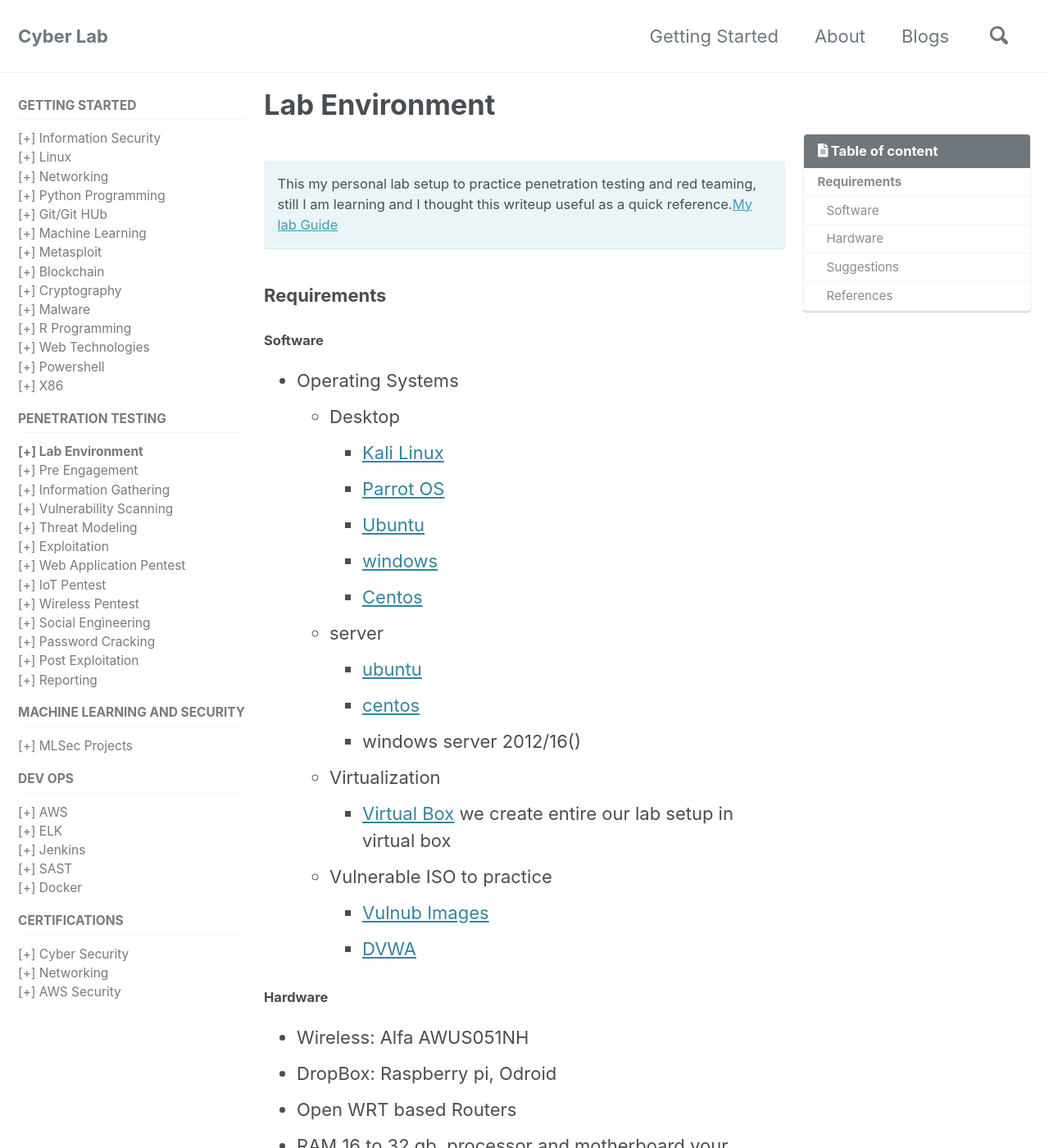
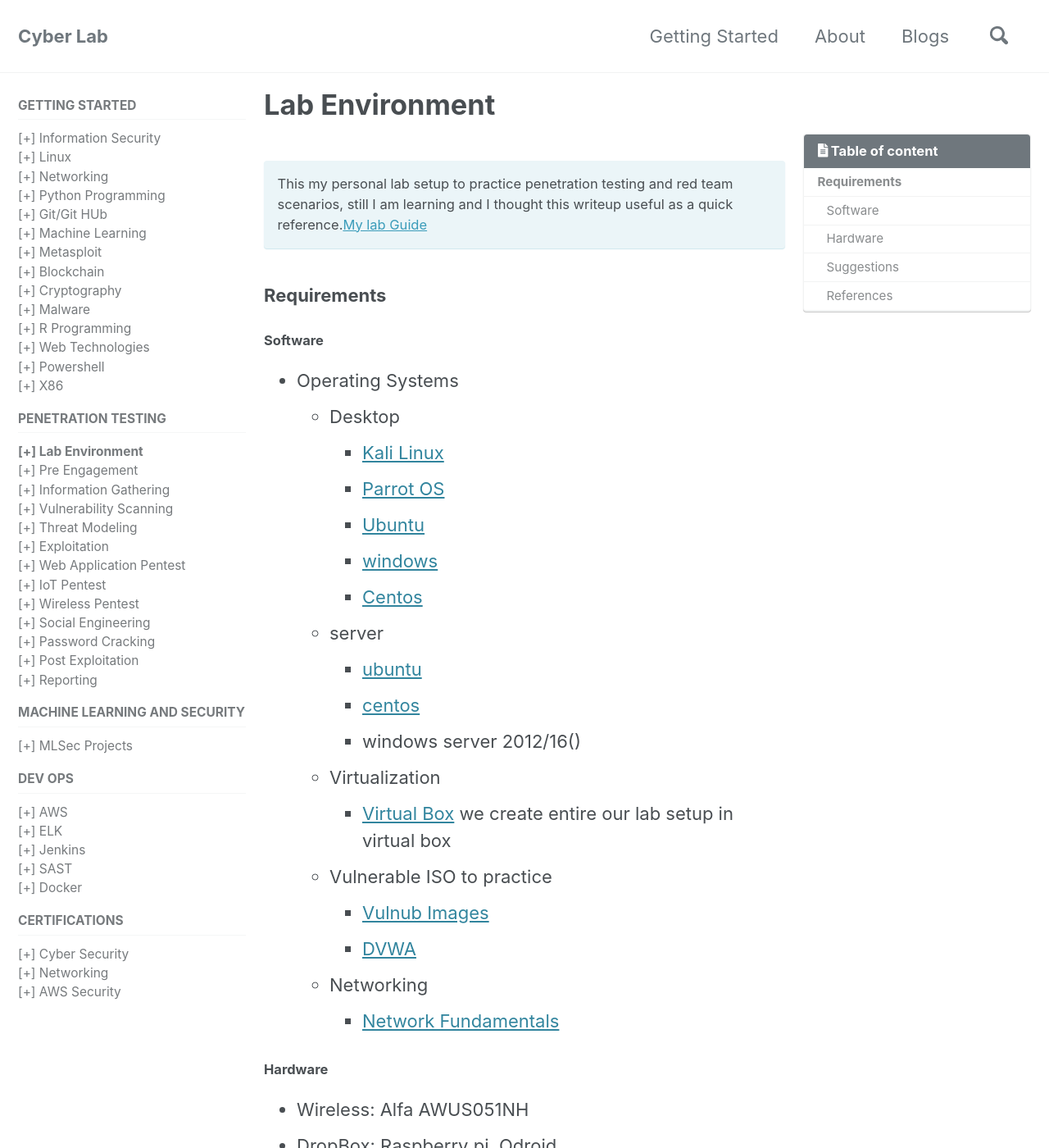
Before and after one commit to mohareti/cyberlab, a Jekyll site: the page built from _pentest/00_Lab.md, in a window 1280 px wide and 1400 px high. Shown: the whole window at 82% size. Built offline with Jekyll 4.4.1, drawn with Linux system fonts in a browser that asks for light colours; cached includes are drawn as plain includes; nearby versions of some CDN libraries; part of the change alters nothing that is shown.

Commit message:
Update 00_Lab.md

```diff
--- a/_pentest/00_Lab.md
+++ b/_pentest/00_Lab.md
@@ -1,20 +1,14 @@
 ---
-title: "Lab Environment"
+title: Lab Environment
 permalink: /pentest/00_lab/
 toc: true
-excerpt: " Practicing is key feature to learn Penetration Testing."
+excerpt: ' Practicing is key feature to learn Penetration Testing.'
 tags:
   - Penetration Testing Lab
   - Lab setup
   - Software Requirements
   - Hardware Requirements
-
 published: true
-# header:
-#   teaserlogo:
-#   teaser: ''
-#   image: ''
-#   caption:
 gallery:
   - image_path: ''
     url: ''
@@ -23,7 +17,7 @@ gallery:
 
 {% include toc title="Table of content" %}
 
-This my personal lab setup to practice penetration testing and red teaming, still I am learning and I thought this writeup useful as a quick reference.[My lab Guide](https://github.com/mohareti/D0CuM3n7s/blob/master/pentest_lab_configuration.pdf)
+This my personal lab setup to practice penetration testing and red team scenarios, still I am learning and I thought this writeup useful as a quick reference.[My lab Guide](https://github.com/mohareti/D0CuM3n7s/blob/master/pentest_lab_configuration.pdf)
 {: .notice--info}
 
 ### Requirements
@@ -45,6 +39,9 @@ This my personal lab setup to practice penetration testing and red teaming, stil
   - Vulnerable ISO to practice
     - [Vulnub Images](https://www.vulnhub.com)
     - [DVWA](www.dvwa.co.uk)
+  - Networking
+  	- [Network Fundamentals](https://learningportal.juniper.net/juniper/user_activity_info.aspx?id=769)
+
 
 #### Hardware
 - Wireless: Alfa AWUS051NH
```
